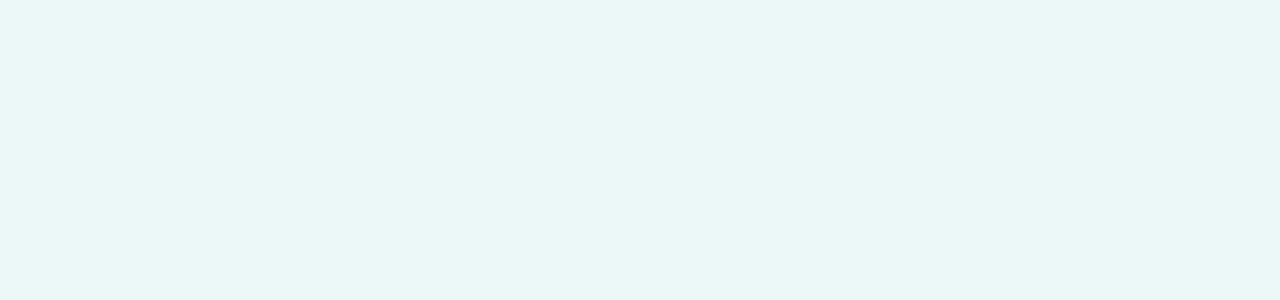
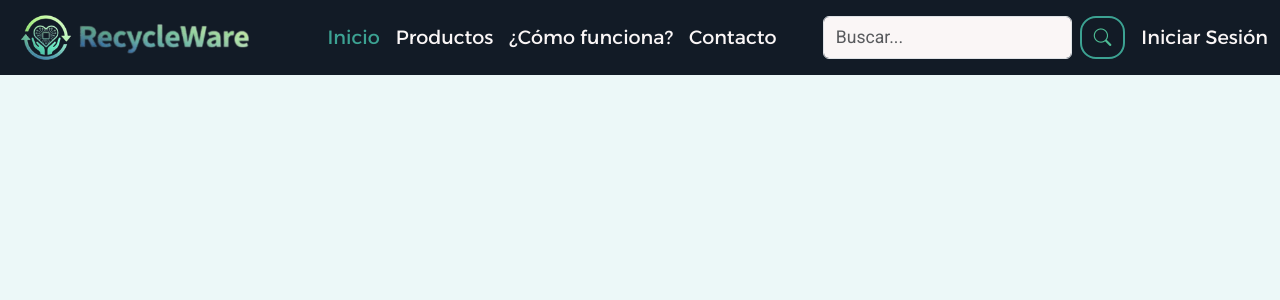
Before and after one commit to RecyclewareDAW/RecycleWare---ReactFronted, a React (Vite) app: page /login in a window 1280 px wide. Before the commit this address had no page. Shown: the top 300 px of the page. Built offline with nearby package versions, Linux system fonts and the light colour scheme; a web font is replaced by a local one.

Commit message:
Se arreglan las rutas en el header y se agrega el Link para que no haya problema de rutas con las nuevas paginas que se crearán en el futuro

```diff
--- a/src/App.jsx
+++ b/src/App.jsx
@@ -1,5 +1,6 @@
 import {BrowserRouter, Routes, Route} from 'react-router-dom';
 import Home from "./pages/Home";
+import Login from './pages/Login';
 import Test from "./pages/TestSegundaPagina";
 
 export default function App() {
@@ -10,6 +11,7 @@ export default function App() {
               <Routes>
                 <Route path="/" element={<Home/>}></Route>
                 <Route path="/estrella" element={<Test/>}></Route>
+                <Route path='/login' element={<Login/>}></Route>
               </Routes>
             </BrowserRouter>
     </>
--- a/src/components/Header.jsx
+++ b/src/components/Header.jsx
@@ -1,4 +1,5 @@
 import { useState, useEffect } from 'react';
+import { Link } from 'react-router-dom';
 import logo from '../assets/img/logo.png';
 
 export default function Navbar() {
@@ -34,7 +35,7 @@ export default function Navbar() {
     <header className='fixed-top'>
       <nav className="navbar navbar-expand-lg bg-dark">
         <div className="container-fluid">
-          <a className="navbar-brand d-flex align-items-center" href="#inicio" onClick={() => setActiveLink('#inicio')}>
+          <a className="navbar-brand d-flex align-items-center" href="/#inicio" onClick={() => setActiveLink('#inicio')}>
             <img src={logo} alt="RecycleWare logo" className="logo" />
           </a>
 
@@ -50,7 +51,7 @@ export default function Navbar() {
               <li className="nav-item">
                 <a
                   className={`nav-link ${activeLink === '#inicio' ? 'active' : ''}`}
-                  href="#inicio"
+                  href="/#inicio"
                   onClick={() => setActiveLink('#inicio')}
                 >
                   Inicio
@@ -59,7 +60,7 @@ export default function Navbar() {
               <li className="nav-item">
                 <a
                   className={`nav-link ${activeLink === '#categorias' ? 'active' : ''}`}
-                  href="#categorias"
+                  href="/#categorias"
                   onClick={() => setActiveLink('#categorias')}
                 >
                   Productos
@@ -68,7 +69,7 @@ export default function Navbar() {
               <li className="nav-item">
                 <a
                   className={`nav-link text-nowrap ${activeLink === '#info' ? 'active' : ''}`}
-                  href="#info"
+                  href="/#info"
                   onClick={() => setActiveLink('#info')}
                 >
                   ¿Cómo funciona?
@@ -77,7 +78,7 @@ export default function Navbar() {
               <li className="nav-item">
                 <a
                   className={`nav-link ${activeLink === '#contacto' ? 'active' : ''}`}
-                  href="#contacto"
+                  href="/#contacto"
                   onClick={() => setActiveLink('#contacto')}
                 >
                   Contacto
@@ -93,7 +94,7 @@ export default function Navbar() {
                   <i className="bi bi-search"></i>
                 </button>
               </form>
-              <a href="#" className="iniciar-sesion text-nowrap text-decoration-none pb-2 pb-lg-0">Iniciar Sesión</a>
+              <Link to="/login" className="iniciar-sesion text-nowrap text-decoration-none pb-2 pb-lg-0">Iniciar Sesión</Link>
             </div>
           </div>
         </div>
--- /dev/null
+++ b/src/pages/Login.jsx
@@ -0,0 +1,14 @@
+import Header from '../components/Header';
+
+const Login = () => {
+    return (
+        <>
+            <Header />
+            <div>
+                <h1>Estas en el login</h1>
+            </div>
+        </>
+    )
+}
+
+export default Login;
```
